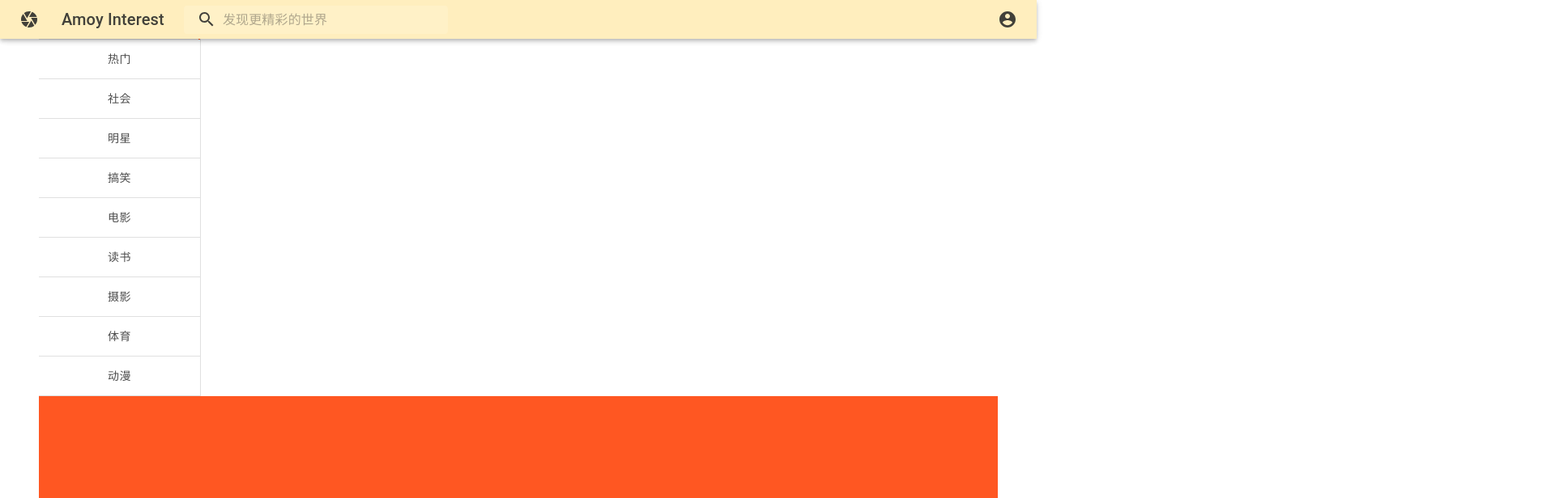
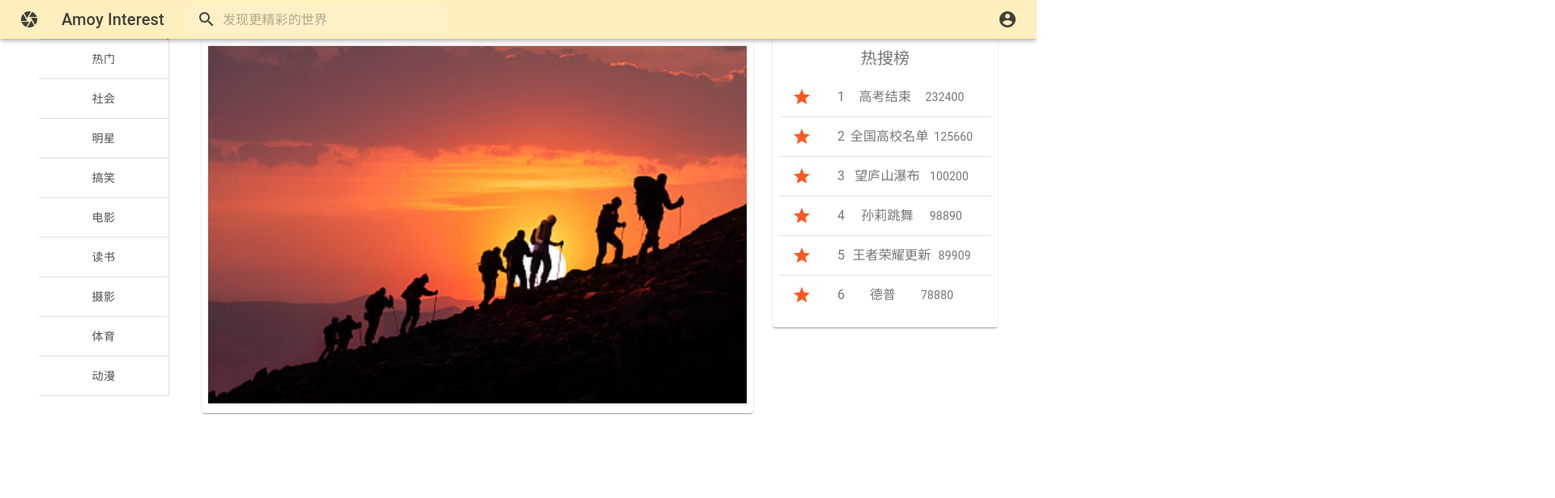
Before and after one commit to Amoy-interest/Frontend, a React (Create React App) app: page / in a window 1280 px wide. Shown: the top 616 px of the page at 81% size, 1920 px wide, since content can reach past the window. Built offline with nearby package versions, Linux system fonts and the light colour scheme.

Commit message:
feat: add HotSearchBar

```diff
--- /dev/null
+++ b/src/components/HotSearchList.js
@@ -0,0 +1,82 @@
+import React from 'react';
+import { makeStyles } from '@material-ui/core/styles';
+import List from '@material-ui/core/List';
+import ListItem from '@material-ui/core/ListItem';
+import ListItemIcon from '@material-ui/core/ListItemIcon';
+import ListItemText from '@material-ui/core/ListItemText';
+import Typography from '@material-ui/core/Typography';
+import StarIcon from '@material-ui/icons/Star';
+import {Divider} from "@material-ui/core";
+
+const useStyles = makeStyles((theme) => ({
+    root: {
+        width: '100%',
+        maxWidth: 360,
+        backgroundColor: theme.palette.background.paper,
+    },
+}));
+
+export default function HotSearchList() {
+    const classes = useStyles();
+
+    return (
+        <div>
+            <Typography variant="h6">热搜榜</Typography>
+            <List component="nav" className={classes.root} aria-label="contacts">
+                <ListItem button>
+                    <ListItemIcon>
+                        <StarIcon color={"secondary"}/>
+                    </ListItemIcon>
+                    <ListItemText primary="1"/>
+                    <ListItemText primary="高考结束" />
+                    <ListItemText secondary="232400"/>
+                </ListItem>
+                <Divider/>
+                <ListItem button>
+                    <ListItemIcon>
+                        <StarIcon color={"secondary"}/>
+                    </ListItemIcon>
+                    <ListItemText primary="2"/>
+                    <ListItemText primary="全国高校名单" />
+                    <ListItemText secondary="125660"/>
+                </ListItem>
+                <Divider/>
+                <ListItem button>
+                    <ListItemIcon>
+                        <StarIcon color={"secondary"}/>
+                    </ListItemIcon>
+                    <ListItemText primary="3"/>
+                    <ListItemText primary="望庐山瀑布" />
+                    <ListItemText secondary="100200"/>
+                </ListItem>
+                <Divider/>
+                <ListItem button>
+                    <ListItemIcon>
+                        <StarIcon color={"secondary"}/>
+                    </ListItemIcon>
+                    <ListItemText primary="4"/>
+                    <ListItemText primary="孙莉跳舞" />
+                    <ListItemText secondary="98890"/>
+                </ListItem>
+                <Divider/>
+                <ListItem button>
+                    <ListItemIcon>
+                        <StarIcon color={"secondary"}/>
+                    </ListItemIcon>
+                    <ListItemText primary="5"/>
+                    <ListItemText primary="王者荣耀更新" />
+                    <ListItemText secondary="89909"/>
+                </ListItem>
+                <Divider/>
+                <ListItem button>
+                    <ListItemIcon>
+                        <StarIcon color={"secondary"}/>
+                    </ListItemIcon>
+                    <ListItemText primary="6"/>
+                    <ListItemText primary="德普" />
+                    <ListItemText secondary="78880"/>
+                </ListItem>
+            </List>
+        </div>
+    );
+}
--- a/src/components/NewsCarousel.js
+++ b/src/components/NewsCarousel.js
@@ -1,21 +1,27 @@
-import React from "react";
-import { Carousel } from 'antd';
-import '../css/NewsCarousel.css';
+import React from 'react';
+import { makeStyles, useTheme } from '@material-ui/core/styles';
+import TravelImage from '../assets/travel.png';
+const useStyles = makeStyles((theme) => ({
+    root: {
+        display: 'flex',
+    },
+    details: {
+        display: 'flex',
+        flexDirection: 'column',
+    },
+    content: {
+        flex: '1 0 auto',
+    },
+    cover: {
+        width: '100%',
+    },
+}));
+
 export default function NewsCarousel() {
-    return(
+    const classes = useStyles();
+    const theme = useTheme();
 
-    <Carousel autoplay>
-        <div>
-            <h3>1</h3>
-        </div>
-        <div>
-            <h3>2</h3>
-        </div>
-        <div>
-            <h3>3</h3>
-        </div>
-        <div>
-            <h3>4</h3>
-        </div>
-    </Carousel>);
+    return (
+        <img className={classes.cover} src={TravelImage} alt={'旅行'} />
+    );
 }
--- a/src/components/basic/SideBar.js
+++ b/src/components/basic/SideBar.js
@@ -7,9 +7,9 @@ import {Divider} from "@material-ui/core";
 const useStyles = makeStyles((theme) => ({
     root: {
         flexGrow: 1,
-        marginTop:theme.spacing(3),
+        //marginTop:theme.spacing(3),
         backgroundColor: theme.palette.background.paper,
-        // display: 'flex',
+        display: 'flex',
     },
     tabs: {
         borderRight: `1px solid ${theme.palette.divider}`,
--- a/src/views/HomePreLoginView.js
+++ b/src/views/HomePreLoginView.js
@@ -1,26 +1,47 @@
 import React, {Component} from 'react';
+import { makeStyles } from '@material-ui/core/styles';
+import Paper from '@material-ui/core/Paper';
+import Grid from '@material-ui/core/Grid';
 import SideBar from "../components/basic/SideBar";
-import { Row, Col } from 'antd';
 import NewsCarousel from "../components/NewsCarousel";
-import {Layout} from "antd";
-const {Sider,Content}=Layout;
+import HotSearchList from "../components/HotSearchList";
+
+const useStyles = makeStyles((theme) => ({
+    root: {
+        flexGrow: 1,
+        paddingTop: theme.spacing(3),
+    },
+    paper: {
+        padding: theme.spacing(1),
+        textAlign: 'center',
+        color: theme.palette.text.secondary,
+    },
+}));
+
+function HomeLayout() {
+    const classes = useStyles();
+
+    return (
+        <div className={classes.root}>
+            <Grid container spacing={3}>
+                <Grid item xs={2}>
+                    <SideBar/>
+                </Grid>
+                <Grid item xs={7}>
+                    <Paper className={classes.paper}><NewsCarousel/></Paper>
+                </Grid>
+                <Grid item xs>
+                    <Paper className={classes.paper}><HotSearchList/></Paper>
+                </Grid>
+            </Grid>
+        </div>
+    );
+}
 class HomePreLoginView extends Component{
 
     render() {
         return (
-            <div className="home-content">
-                <Layout>
-                    <Sider><SideBar/></Sider>
-                    <Content style={{backgroundColor:"#FF5722"}}>
-                        <div>
-                            <Row span={6}>
-                                <Col span={6}><NewsCarousel/></Col>
-                                <Col span={6}>col-8</Col>
-                            </Row>
-                        </div>
-                    </Content>
-                </Layout>
-            </div>
+            <HomeLayout/>
         );
     }
 }
```
Also changed, not shown: src/assets/children.png (added), src/assets/travel.png (added).
